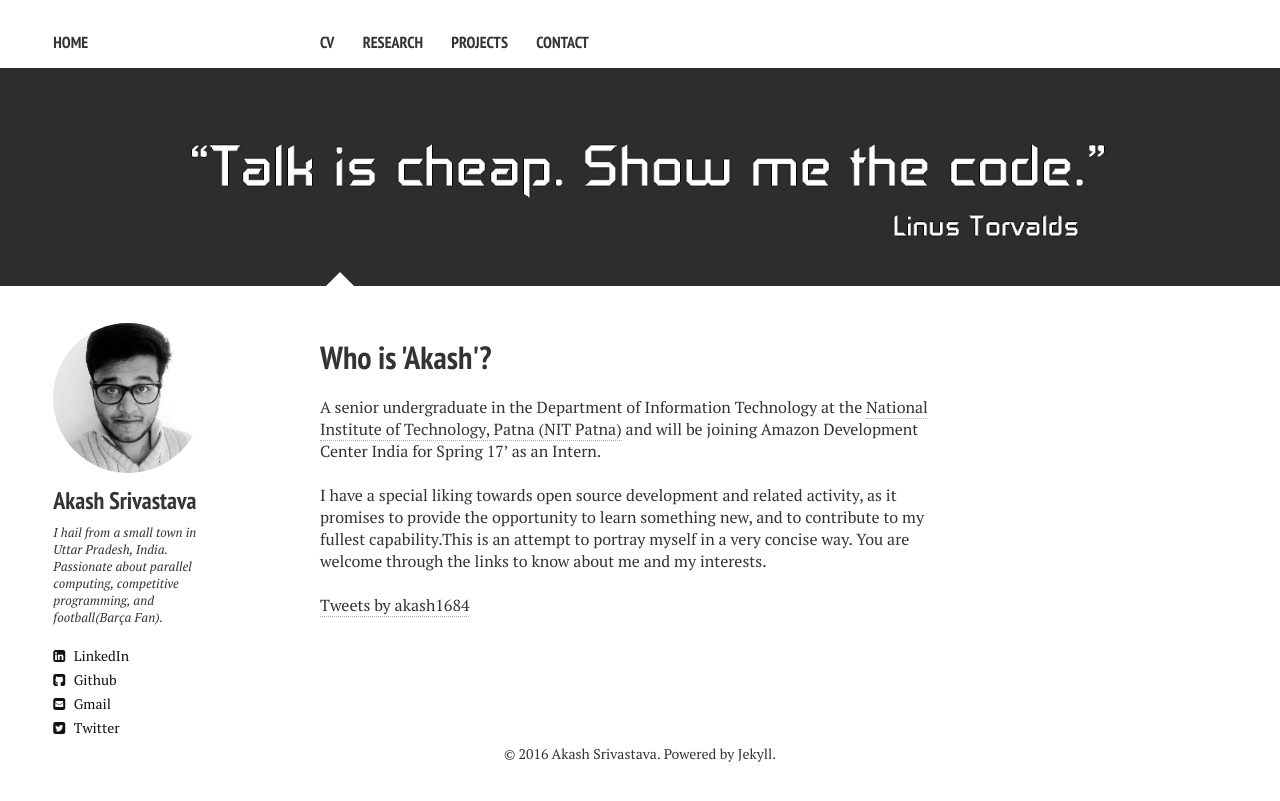
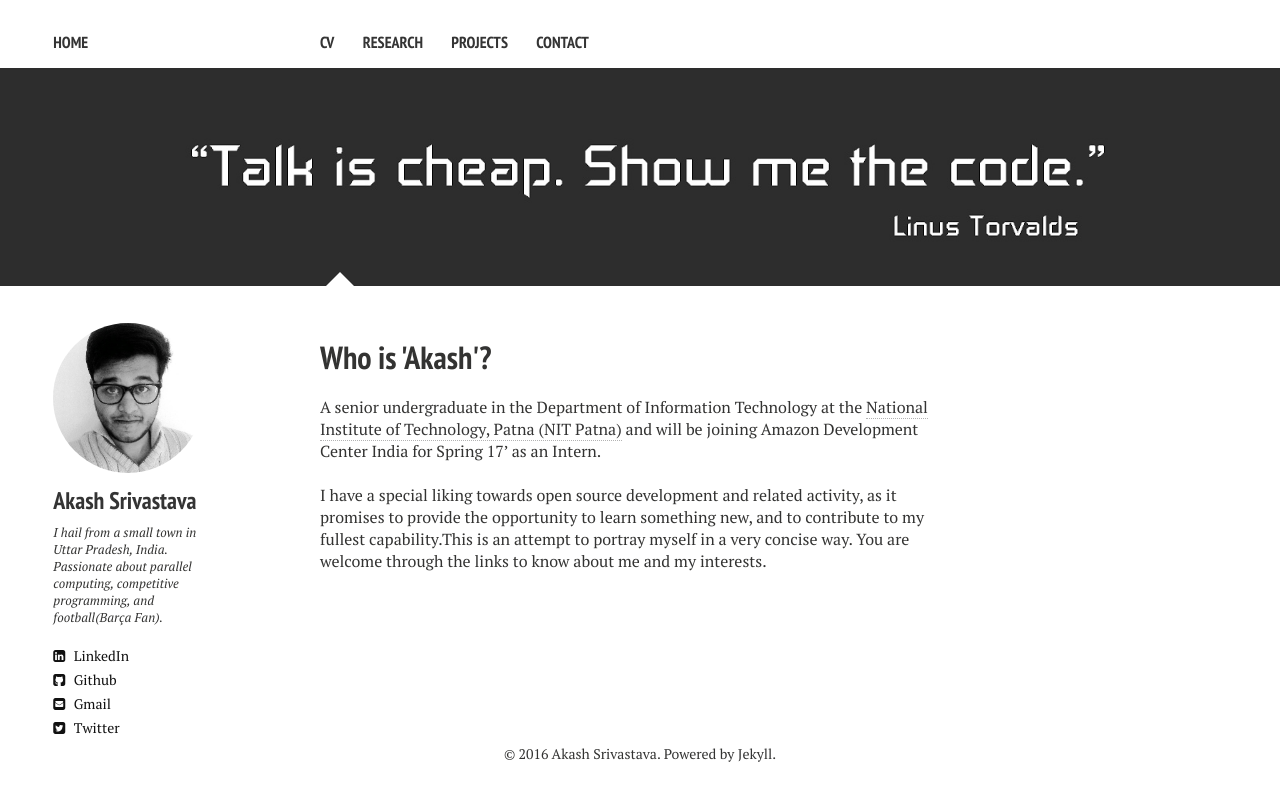
Before and after one commit to Akash1684/akash1684.github.io, a Jekyll site: the page built from index.md, in a window 1280 px wide. Shown: the top 801 px of the page. Built offline with Jekyll 4.4.1, drawn with Linux system fonts in a browser that asks for light colours; nearby versions of some CDN libraries; comment, search, counter and statistics services are not loaded.

Commit message:
Update index.md

```diff
--- a/index.md
+++ b/index.md
@@ -16,7 +16,7 @@
 
 <!--<center><img src ="/assets/signature.jpg" /></center>-->
 <br/>
-<a class="twitter-timeline" data-lang="en" data-width="800" data-height="280" data-theme="dark" data-link-color="#9bd2f7" href="https://twitter.com/akash1684" data-chrome="noscrollbar">Tweets by akash1684</a> <script async src="//platform.twitter.com/widgets.js" charset="utf-8"></script>
+<a class="twitter-timeline" data-lang="en" data-width="800" data-height="280" data-theme="light" data-link-color="#9bd2f7" href="https://twitter.com/akash1684" data-chrome="noscrollbar"></a> <script async src="//platform.twitter.com/widgets.js" charset="utf-8"></script>
 
 
 
```
